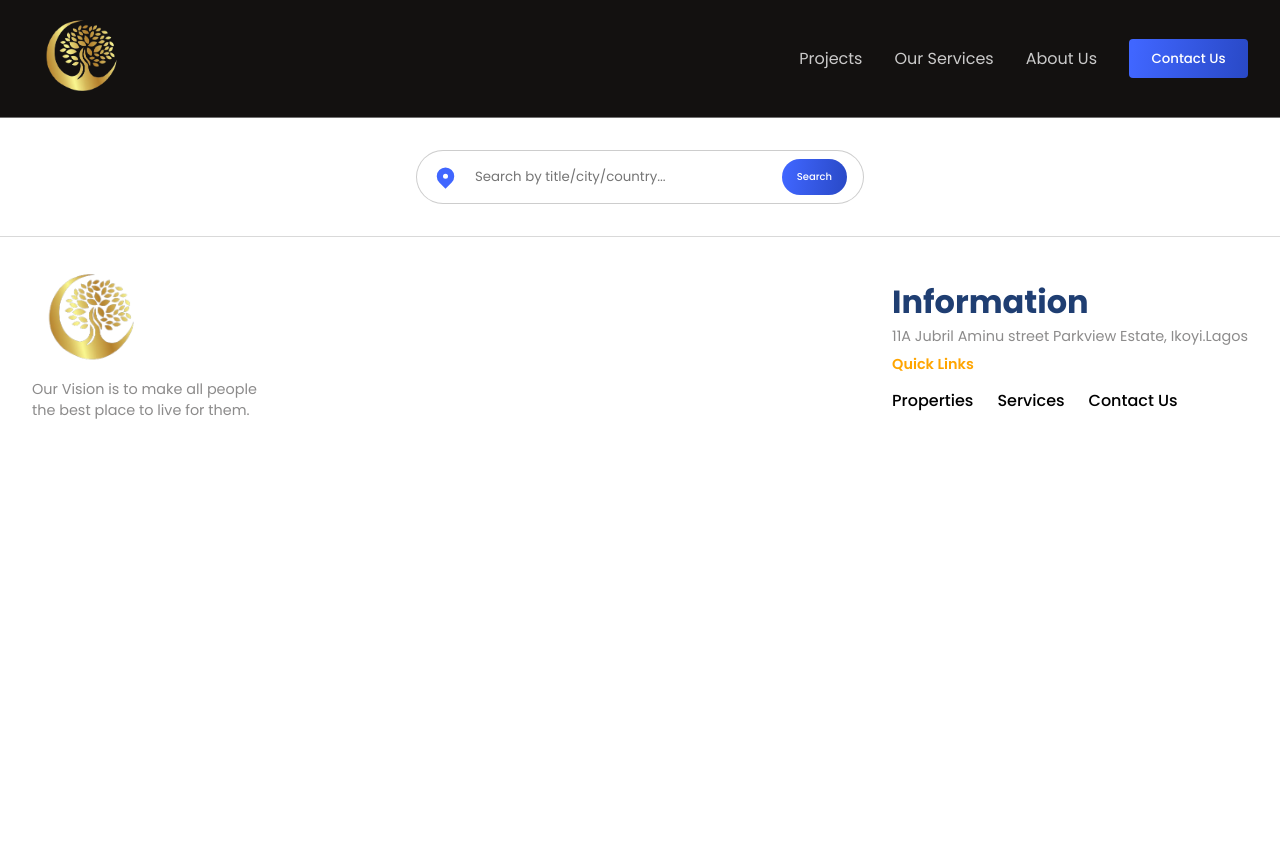
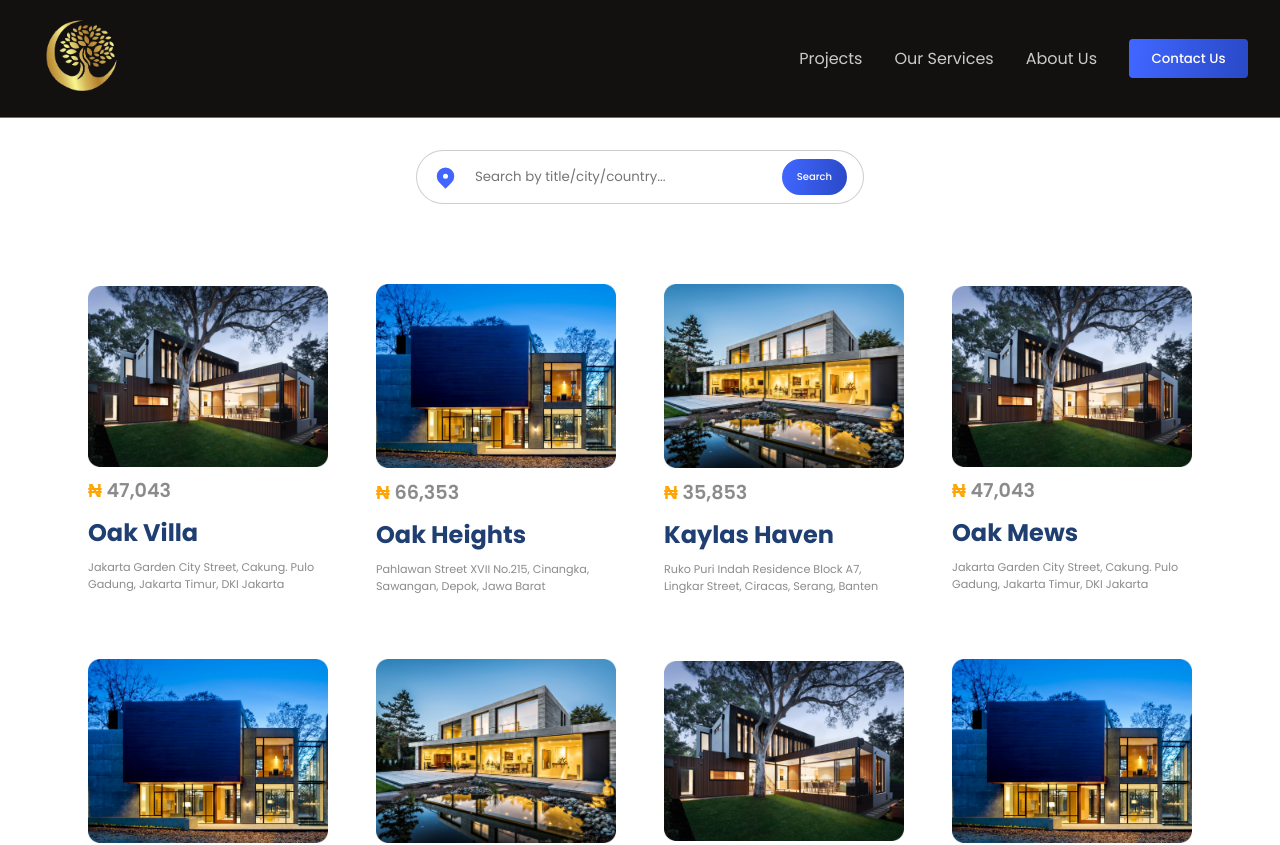
Before and after one commit to Lekan659/realestatepwa, a React (Vite) app: page /projects in a window 1280 px wide. Shown: the top 845 px of the page. Before the commit the page ends 800 px from the top, so only its background shows below. Built offline with nearby package versions, Linux system fonts and the light colour scheme.

Commit message:
Projects Page  done

```diff
--- a/package.json
+++ b/package.json
@@ -9,6 +9,8 @@
     "preview": "vite preview"
   },
   "dependencies": {
+    "axios": "^1.5.0",
+    "dayjs": "^1.11.9",
     "framer-motion": "^10.8.5",
     "react": "^18.2.0",
     "react-accessible-accordion": "^5.0.0",
@@ -18,6 +20,7 @@
     "react-outside-click-handler": "^1.3.0",
     "react-query": "^3.39.3",
     "react-router-dom": "^6.15.0",
+    "react-toastify": "^9.1.3",
     "swiper": "^9.1.1",
     "yarn": "^1.22.19"
   },
--- a/src/hooks/useProperties.jsx
+++ b/src/hooks/useProperties.jsx
@@ -1,9 +1,18 @@
 import React from 'react'
+import { useQuery } from 'react-query'
+const useProperties = () => {
+  const {data, isLoading, isError, refetch} = useQuery(
+    "allProperties",
+    getAllProperties,
+    { refetchOnWindowFocus: false }
 
-const useProperties = () => {
+  )
   return (
-    <div>useProperties</div>
-  )
-}
+    data,
+    isError,
+    isLoading,
+    refetch
+  );
+};
 
 export default useProperties
--- a/src/pages/Properties/Properties.jsx
+++ b/src/pages/Properties/Properties.jsx
@@ -1,15 +1,23 @@
 import React from 'react'
 import SearchBar from '../../components/SearchBar/SearchBar'
 import "./Properties.css"
-import useProperties from '../../hooks/useProperties'
+// import useProperties from '../../hooks/useProperties'
+import PropertyCard from '../../components/PropertyCard/PropertyCard'
+import data from "../../utils/slider.json"
 
 const Properties = () => {
-    const {data, isError, isLoading} = useProperties()
+    // const {data, isError, isLoading} = useProperties()
   return (
 
     <div className='wrapper'>
         <div className="flexColCenter paddings innerWidth properties-container">
         <SearchBar />
+        <div className="paddings flexCenter properties">
+          {
+            data.map((card, i) =>(<PropertyCard card={card} key={i}/>))
+          }
+
+        </div>
         </div>
     </div>
   )
--- a/src/utils/slider.json
+++ b/src/utils/slider.json
@@ -1,4 +1,40 @@
 [
+  {
+    "name": "Oak Villa",
+    "price": "47,043",
+    "detail": "Jakarta Garden City Street, Cakung. Pulo Gadung, Jakarta Timur, DKI Jakarta",
+    "image": "./r1.png"
+  },
+  {
+    "name": "Oak Heights",
+    "price": "66,353",
+    "detail": "Pahlawan Street XVII No.215, Cinangka, Sawangan, Depok, Jawa Barat",
+    "image": "./r2.png"
+  },
+  {
+    "name": "Kaylas Haven",
+    "price": "35,853",
+    "detail": "Ruko Puri Indah Residence Block A7, Lingkar Street, Ciracas, Serang, Banten",
+    "image": "./r3.png"
+  },
+  {
+    "name": "Oak Mews",
+    "price": "47,043",
+    "detail": "Jakarta Garden City Street, Cakung. Pulo Gadung, Jakarta Timur, DKI Jakarta",
+    "image": "./r1.png"
+  },
+  {
+    "name": "Oak Heights",
+    "price": "66,353",
+    "detail": "Pahlawan Street XVII No.215, Cinangka, Sawangan, Depok, Jawa Barat",
+    "image": "./r2.png"
+  },
+  {
+    "name": "Oak Place",
+    "price": "35,853",
+    "detail": "Ruko Puri Indah Residence Block A7, Lingkar Street, Ciracas, Serang, Banten",
+    "image": "./r3.png"
+  },
   {
     "name": "Oak Villa",
     "price": "47,043",
```
Also changed, not shown: src/pages/Property/Porperty.jsx (added, +9 -0 lines), 1 other file (tests, documents, lock files or other folders).
